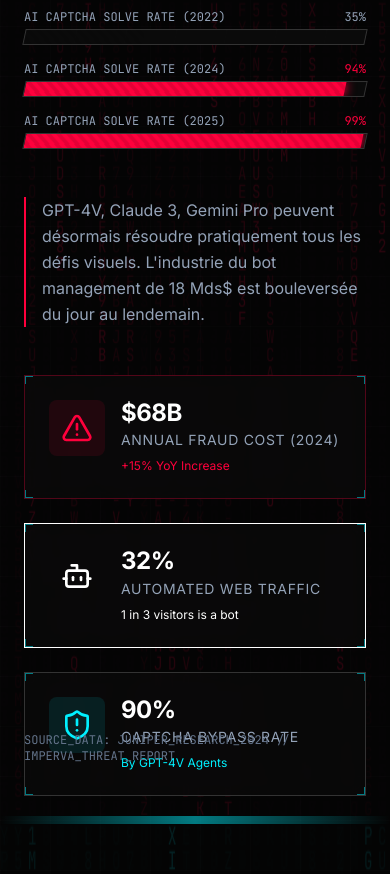
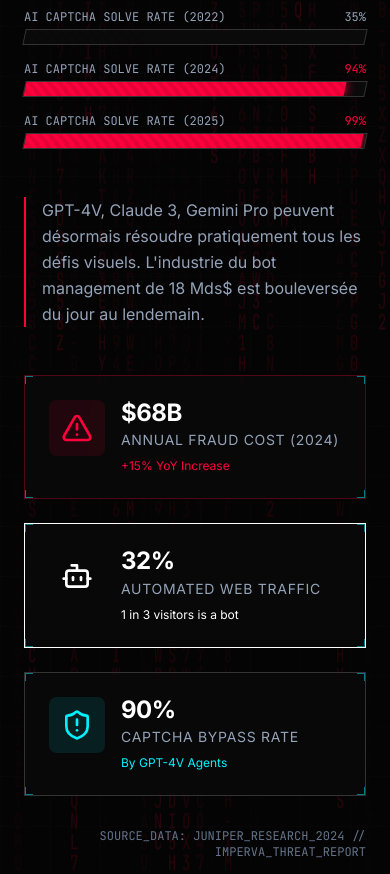
Before and after one commit to zefparis/hcs-u7-investor-deck, a Next.js app: page /print in a window 390 px wide. Shown: the part 1118-1992 px from the top of the page. Built offline with nearby package versions, Linux system fonts and the light colour scheme.

Commit message:
fix: layout overlap with navigation bar, increase padding, refactor footers

```diff
--- a/src/app/globals.css
+++ b/src/app/globals.css
@@ -131,13 +131,14 @@ h1 {
   flex-direction: column;
   padding: 48px 80px;
   position: relative;
-  overflow: hidden;
+  overflow-x: hidden;
+  overflow-y: auto;
 }
 
 /* Mobile responsive */
 @media (max-width: 768px) {
   .slide {
-    padding: 24px;
+    padding: 24px 24px 120px 24px;
     padding-top: 80px;
     height: auto;
     min-height: 100vh;
--- a/src/components/Navigation.tsx
+++ b/src/components/Navigation.tsx
@@ -32,7 +32,7 @@ export function MobileTopBar({
       initial={{ opacity: 0, y: -10 }}
       animate={{ opacity: 1, y: 0 }}
       transition={{ delay: 0.3 }}
-      className="fixed top-0 left-0 right-0 z-50 bg-surface/80 backdrop-blur-md border-b border-accent/20 no-print"
+      className="fixed top-0 left-0 right-0 z-50 bg-surface/80 backdrop-blur-md border-b border-accent/20 no-print md:hidden"
     >
       <div className="flex items-center justify-between px-4 py-3">
         {/* Logo/Brand */}
--- a/src/components/SlideLayout.tsx
+++ b/src/components/SlideLayout.tsx
@@ -27,7 +27,7 @@ export function SlideLayout({
       exit={{ opacity: 0 }}
       transition={{ duration: 0.5, ease: 'easeInOut' }}
       className={clsx(
-        "slide relative overflow-hidden bg-surface",
+        "slide relative overflow-x-hidden bg-surface",
         centered ? 'items-center justify-center text-center' : '',
         className
       )}
--- a/src/slides/01-cover.tsx
+++ b/src/slides/01-cover.tsx
@@ -80,7 +80,7 @@ export function SlideCover() {
           initial={{ opacity: 0 }}
           animate={{ opacity: 1 }}
           transition={{ delay: 1, duration: 1 }}
-          className="absolute bottom-[-10vh] left-1/2 transform -translate-x-1/2 flex flex-col items-center gap-2"
+          className="absolute bottom-32 left-1/2 transform -translate-x-1/2 flex flex-col items-center gap-2"
         >
           <span className="text-[10px] uppercase tracking-[0.2em] text-ink-tertiary animate-pulse">Initialize</span>
           <div className="w-px h-12 bg-linear-to-b from-accent to-transparent" />
--- a/src/slides/02-shift.tsx
+++ b/src/slides/02-shift.tsx
@@ -88,7 +88,7 @@ export function SlideShift() {
 
       </div>
 
-      <footer className="absolute bottom-8 right-8 text-xs text-ink-tertiary font-mono">
+      <footer className="w-full text-right mt-auto pt-8 text-xs text-ink-tertiary font-mono">
         SOURCE_DATA: JUNIPER_RESEARCH_2024 // IMPERVA_THREAT_REPORT
       </footer>
     </SlideLayout>
--- a/src/slides/04-insight.tsx
+++ b/src/slides/04-insight.tsx
@@ -34,7 +34,7 @@ export function SlideInsight() {
                 as="h1"
                 className="text-5xl md:text-7xl font-bold leading-tight text-white mb-8"
               />
-              <div className="h-1 w-32 bg-gradient-to-r from-accent to-transparent" />
+              <div className="h-1 w-32 bg-linear-to-r from-accent to-transparent" />
             </motion.div>
           </div>
 
@@ -59,7 +59,7 @@ export function SlideInsight() {
 
                 {/* Arrow Down */}
                 <div className="flex justify-center">
-                  <div className="w-px h-8 bg-gradient-to-b from-ink-secondary/20 to-accent" />
+                  <div className="w-px h-8 bg-linear-to-b from-ink-secondary/20 to-accent" />
                 </div>
 
                 {/* Human Representation */}
--- a/src/slides/08-validation.tsx
+++ b/src/slides/08-validation.tsx
@@ -45,9 +45,11 @@ export function SlideValidation() {
         </CyberCard>
       </motion.div>
 
-      <footer className="absolute bottom-8 right-8 text-xs text-ink-tertiary font-mono flex items-center gap-2">
-        <div className="w-2 h-2 bg-success rounded-full animate-pulse" />
-        {t(tr.source, language)}
+      <footer className="w-full flex justify-end mt-auto pt-8">
+        <div className="flex items-center gap-2 text-xs text-ink-tertiary font-mono">
+          <div className="w-2 h-2 bg-success rounded-full animate-pulse" />
+          {t(tr.source, language)}
+        </div>
       </footer>
     </SlideLayout>
   );
```
